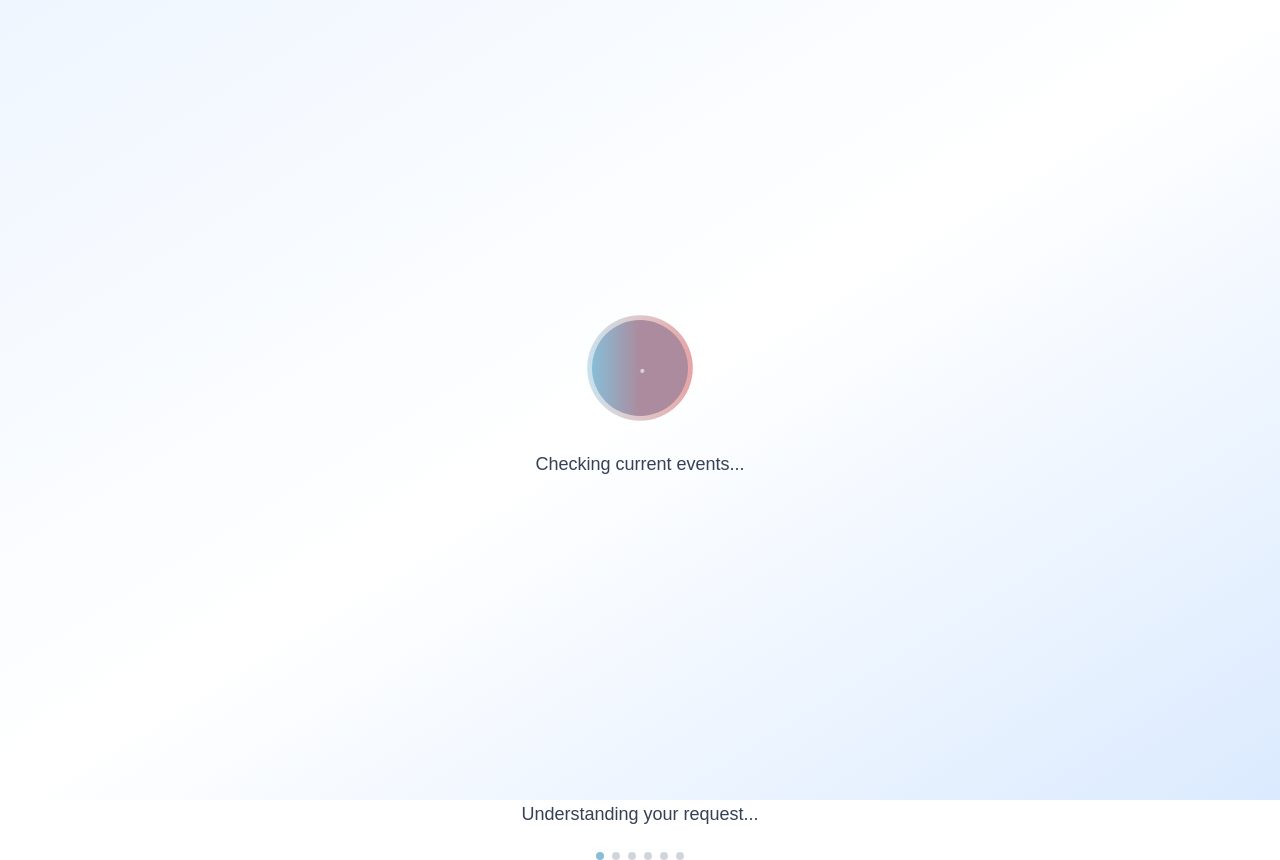
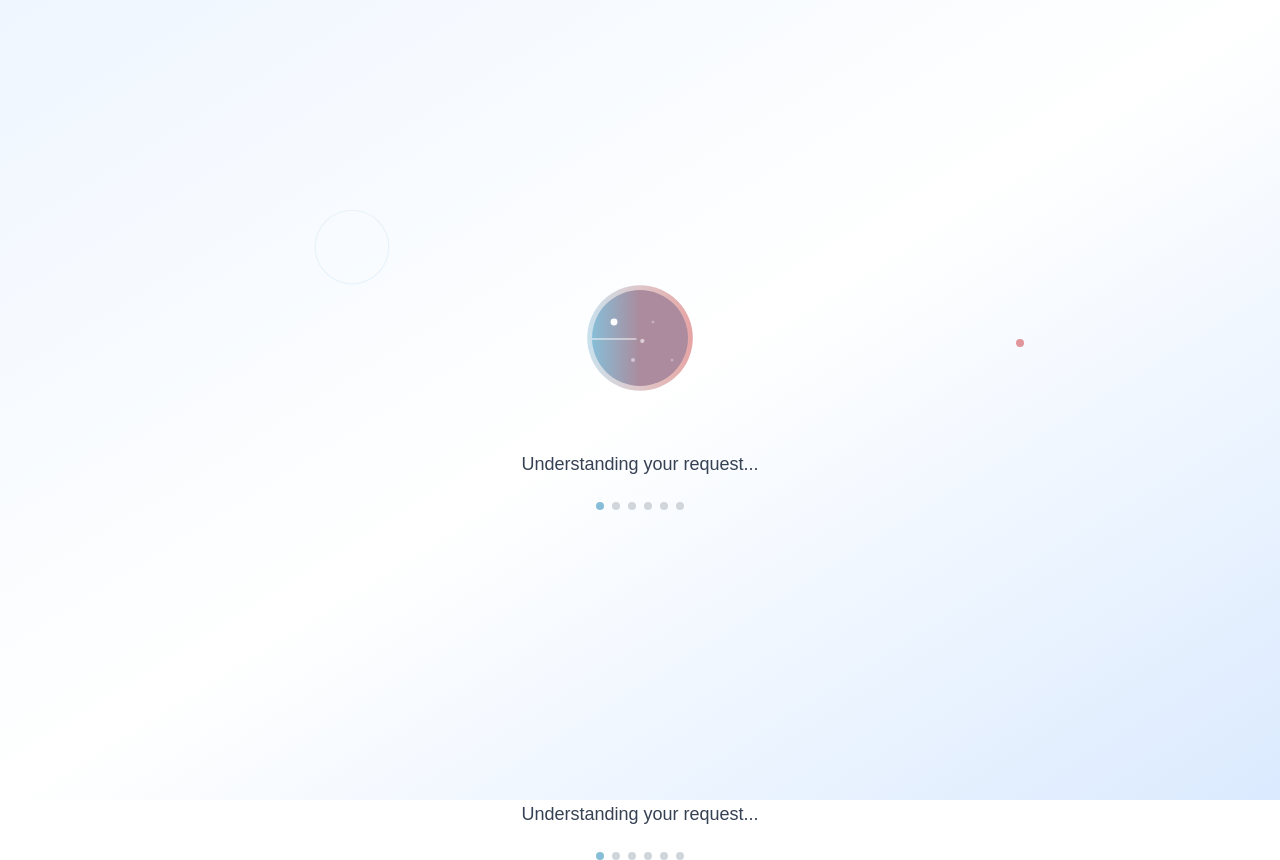
Before and after one commit to Roshan2077/ezparkr, a Next.js app: page / in a window 1280 px wide. Both pictures are taken after a click on the button 831 px from the left and 567 px from the top of the page. Built offline with nearby package versions, Linux system fonts and the light colour scheme.

Commit message:
add status messages chat clean up

```diff
--- a/app/globals.css
+++ b/app/globals.css
@@ -34,9 +34,10 @@ body {
 }
 
 .slider::-webkit-slider-track {
-  background: #e5e7eb;
+  background: #d1d5db;
   height: 8px;
   border-radius: 4px;
+  border: 1px solid #9ca3af;
 }
 
 .slider::-webkit-slider-thumb {
@@ -56,10 +57,10 @@ body {
 }
 
 .slider::-moz-range-track {
-  background: #e5e7eb;
+  background: #d1d5db;
   height: 8px;
   border-radius: 4px;
-  border: none;
+  border: 1px solid #9ca3af;
 }
 
 .slider::-moz-range-thumb {
--- a/components/Landing/ChatInput.tsx
+++ b/components/Landing/ChatInput.tsx
@@ -35,9 +35,9 @@ export default function ChatInput({
   };
 
   const examples = [
-    "I need parking at Tech Square",
-    "Find me a spot near ATDC",
-    "GT campus, avoiding game traffic"
+    "I need parking near downtown",
+    "Find me a spot close to the university",
+    "Parking for the event tonight"
   ];
 
   return (
--- a/components/Processing/AIThinking.tsx
+++ b/components/Processing/AIThinking.tsx
@@ -1,28 +1,9 @@
 'use client';
 
-import { motion, AnimatePresence } from 'framer-motion';
-import { useState, useEffect } from 'react';
+import { motion } from 'framer-motion';
+import StatusMessages from './StatusMessages';
 
 export default function AIThinking() {
-  const [currentMessageIndex, setCurrentMessageIndex] = useState(0);
-
-  const statusMessages = [
-    "Checking current events...",
-    "Scanning available parking...",
-    "Analyzing traffic patterns...",
-    "Calculating distances...",
-    "Optimizing for your preferences...",
-    "Cross-referencing real-time data...",
-    "Finding the best options..."
-  ];
-
-  useEffect(() => {
-    const interval = setInterval(() => {
-      setCurrentMessageIndex((prev) => (prev + 1) % statusMessages.length);
-    }, 1000); // Change message every 1 seconds
-
-    return () => clearInterval(interval);
-  }, [statusMessages.length]);
 
   return (
     <div className="flex flex-col items-center justify-center min-h-screen bg-gradient-to-br from-blue-50 via-white w-full h-full to-blue-100">
@@ -90,25 +71,115 @@ export default function AIThinking() {
               />
             ))}
           </div>
+
+          {/* Route-finding animation - scanning lines */}
+          <div className="absolute inset-0 overflow-hidden">
+            {[...Array(3)].map((_, i) => (
+              <motion.div
+                key={`scan-${i}`}
+                className="absolute w-full h-0.5 bg-white/60"
+                style={{
+                  top: '50%',
+                  left: 0
+                }}
+                animate={{
+                  x: ['-100%', '100%'],
+                  opacity: [0, 1, 0]
+                }}
+                transition={{
+                  duration: 1.5,
+                  repeat: Infinity,
+                  delay: i * 0.5,
+                  ease: "easeInOut"
+                }}
+              />
+            ))}
+          </div>
+
+          {/* Route-finding animation - connection dots */}
+          <div className="absolute inset-0">
+            {[...Array(4)].map((_, i) => (
+              <motion.div
+                key={`connection-${i}`}
+                className="absolute w-1.5 h-1.5 bg-white rounded-full"
+                style={{
+                  left: `${20 + (i * 20)}%`,
+                  top: `${30 + (i % 2) * 40}%`
+                }}
+                animate={{
+                  scale: [0.5, 1.2, 0.5],
+                  opacity: [0.3, 1, 0.3]
+                }}
+                transition={{
+                  duration: 1.2,
+                  repeat: Infinity,
+                  delay: i * 0.3,
+                  ease: "easeInOut"
+                }}
+              />
+            ))}
+          </div>
         </motion.div>
       </motion.div>
 
+      {/* Route analysis visualization */}
+      <div className="absolute inset-0 pointer-events-none">
+        {/* Scanning radar effect */}
+        <motion.div
+          className="absolute top-1/4 left-1/4 w-16 h-16 border border-[#87BED7]/30 rounded-full"
+          animate={{
+            scale: [1, 1.5, 1],
+            opacity: [0.3, 0.8, 0.3]
+          }}
+          transition={{
+            duration: 2.5,
+            repeat: Infinity,
+            ease: "easeInOut"
+          }}
+        />
+
+        {/* Route path simulation */}
+        <motion.div
+          className="absolute top-1/3 right-1/4 w-20 h-0.5 bg-gradient-to-r from-[#87BED7] to-transparent"
+          animate={{
+            scaleX: [0, 1, 0],
+            opacity: [0, 1, 0]
+          }}
+          transition={{
+            duration: 1.8,
+            repeat: Infinity,
+            delay: 0.5,
+            ease: "easeInOut"
+          }}
+        />
+
+        {/* Data flow indicators */}
+        {[...Array(3)].map((_, i) => (
+          <motion.div
+            key={`data-flow-${i}`}
+            className="absolute w-2 h-2 bg-[#C93135] rounded-full"
+            style={{
+              top: `${40 + i * 15}%`,
+              right: `${20 + i * 10}%`
+            }}
+            animate={{
+              x: [-20, 20, -20],
+              y: [0, -10, 0],
+              opacity: [0, 1, 0]
+            }}
+            transition={{
+              duration: 2,
+              repeat: Infinity,
+              delay: i * 0.7,
+              ease: "easeInOut"
+            }}
+          />
+        ))}
+      </div>
+
       {/* Status messages */}
-      <div className="text-center space-y-4">
-        <div className="h-8 flex items-center justify-center">
-          <AnimatePresence mode="wait">
-            <motion.div
-              key={currentMessageIndex}
-              className="text-gray-700 text-lg font-medium"
-              initial={{ opacity: 0, y: 10 }}
-              animate={{ opacity: 1, y: 0 }}
-              exit={{ opacity: 0, y: -10 }}
-              transition={{ duration: 0.3 }}
-            >
-              {statusMessages[currentMessageIndex]}
-            </motion.div>
-          </AnimatePresence>
-        </div>
+      <div className="mt-8">
+        <StatusMessages />
       </div>
     </div>
   );
```
